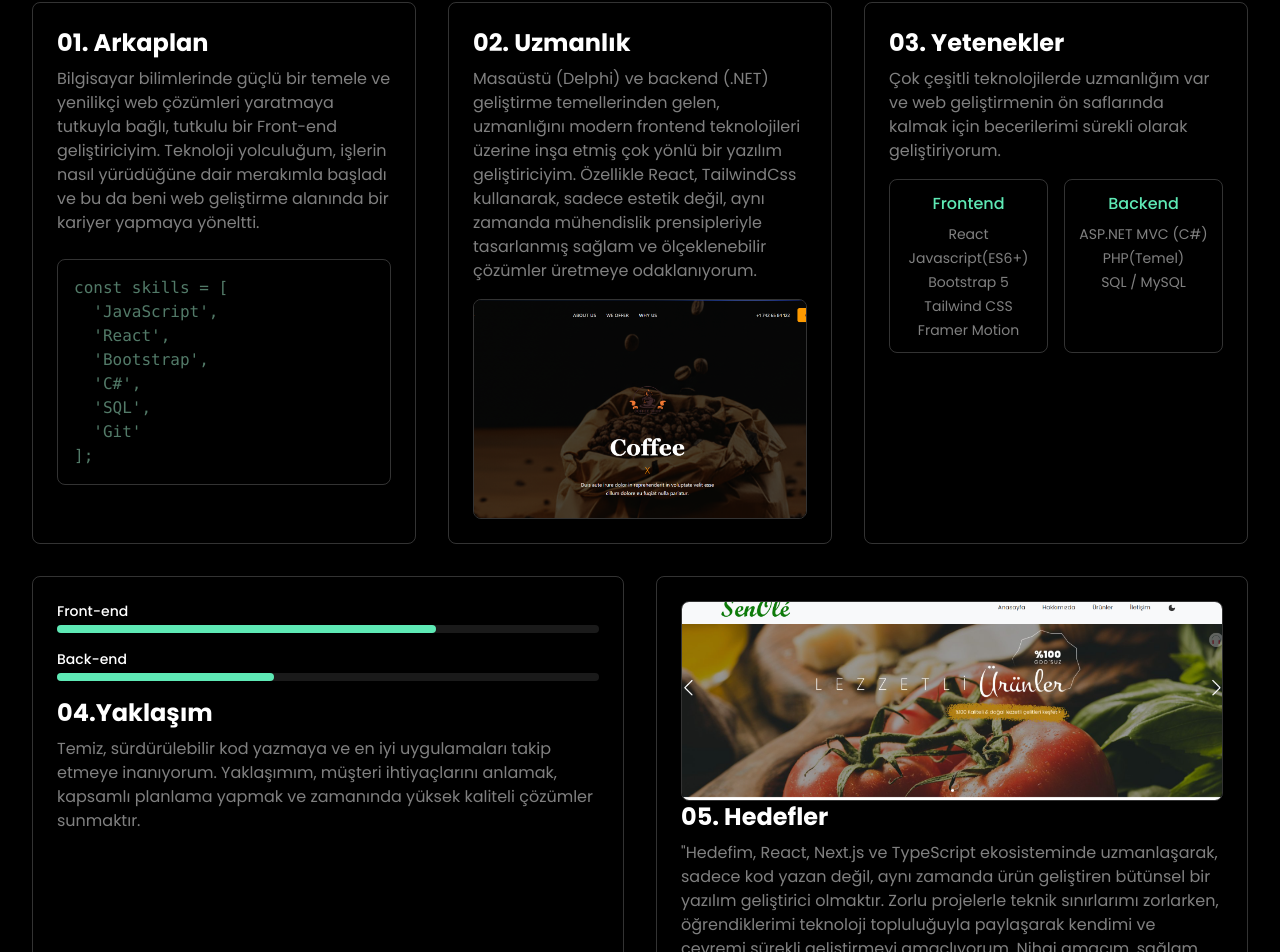
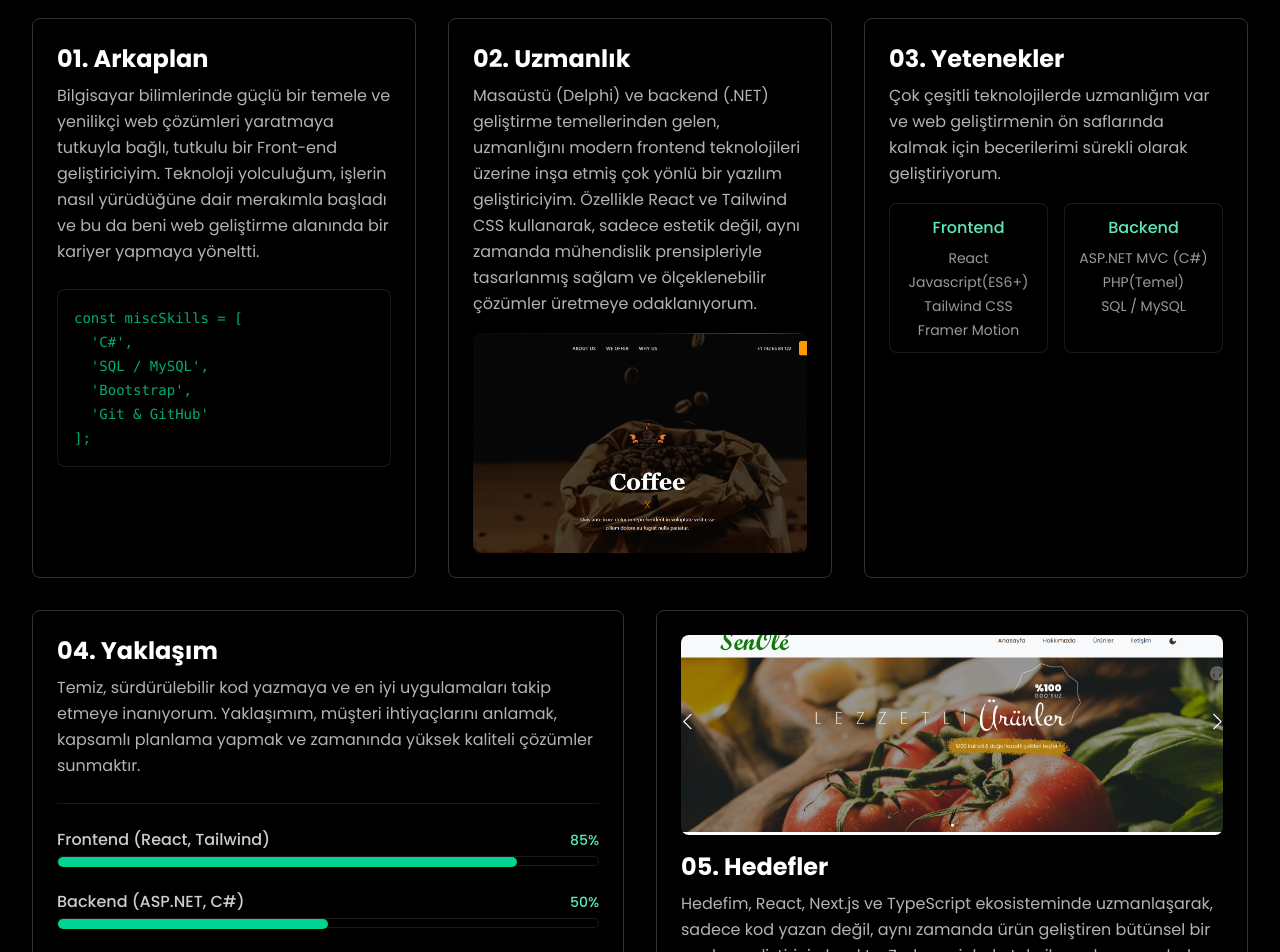
Before and after one commit to EnderKaran/Portfolio-Website, a React (Vite) app in the folder website/: page / in a window 1280 px wide. Shown: the part 922-1874 px from the top of the page. Built offline with nearby package versions, Linux system fonts and the light colour scheme.

Commit message:
about kısmına ve navbar kısmına progress bar entegre ettim

```diff
--- /dev/null
+++ b/website/src/components/SkillProgressBar.jsx
@@ -0,0 +1,35 @@
+import React from 'react';
+import { motion } from 'framer-motion';
+
+export const SkillProgressBar = ({ skill, percentage }) => {
+  return (
+    <div className="w-full">
+
+      <div className="flex justify-between items-center mb-1">
+        <p className="text-base font-medium text-white/80">{skill}</p>
+        <p className="text-sm font-medium text-emerald-300">{percentage}%</p>
+      </div>
+
+
+      <div className="w-full bg-black/30 rounded-full h-2.5 border border-white/10">
+
+
+        <motion.div
+          className="bg-emerald-400 h-2.5 rounded-full"
+
+          initial={{ width: '0%' }}
+
+          whileInView={{ width: `${percentage}%` }}
+
+          viewport={{ once: true }}
+
+          transition={{
+            duration: 1.5,
+            ease: "easeInOut",
+            delay: 0.2,
+          }}
+        />
+      </div>
+    </div>
+  );
+};
--- a/website/src/pages/About.jsx
+++ b/website/src/pages/About.jsx
@@ -1,49 +1,48 @@
-import project1 from "../assets/images/project-1.png"
-import project2 from "../assets/images/project-2.png"
+import { SkillProgressBar } from '../components/SkillProgressBar';
+import project1 from "../assets/images/project-1.png";
+import project2 from "../assets/images/project-2.png";
 
 export const About = () => {
     return (
         <section id="about" className="text-white p-8">
-            <h2 className="text-6xl font-bold mb-8">
+            <h2 className="text-6xl font-bold mb-12 text-center">
                 Hakkım<span className="text-emerald-300">da</span>
             </h2>
 
-            <div className="grid grid-cols-1 md:grid-cols-3 gap-8">
+
+            <div className="grid grid-cols-1 md:grid-cols-2 lg:grid-cols-3 gap-8">
+
+
                 <div className="border border-white/20 rounded-lg p-6">
                     <h3 className="text-2xl font-bold mb-2">01. Arkaplan</h3>
-                    <p className="text-white/50 mb-6">
-                        Bilgisayar bilimlerinde güçlü bir temele ve yenilikçi web çözümleri yaratmaya tutkuyla bağlı, tutkulu bir Front-end geliştiriciyim.
-                        Teknoloji yolculuğum, işlerin nasıl yürüdüğüne dair merakımla başladı ve bu da beni web geliştirme alanında bir kariyer yapmaya yöneltti.
+                    <p className="text-white/70 mb-6 leading-relaxed">
+                        Bilgisayar bilimlerinde güçlü bir temele ve yenilikçi web çözümleri yaratmaya tutkuyla bağlı, tutkulu bir Front-end geliştiriciyim. Teknoloji yolculuğum, işlerin nasıl yürüdüğüne dair merakımla başladı ve bu da beni web geliştirme alanında bir kariyer yapmaya yöneltti.
                     </p>
-
-                    <div className="rounded-lg p-4 mb-4 border border-white/20">
-                        <code className="text-emerald-200/50">
-                            const skills = [
+                    <div className="rounded-lg p-4 border border-white/10 bg-black/20">
+                        <code className="text-emerald-400/80 text-sm">
+                            const miscSkills = [
                             <br />
-                            &nbsp;&nbsp;'JavaScript',
+                            &nbsp;&nbsp;'C#',
                             <br />
-                            &nbsp;&nbsp;'React',
+                            &nbsp;&nbsp;'SQL / MySQL',
                             <br />
                             &nbsp;&nbsp;'Bootstrap',
                             <br />
-                            &nbsp;&nbsp;'C#',
-                            <br />
-                            &nbsp;&nbsp;'SQL',
-                            <br />
-                            &nbsp;&nbsp;'Git'
+                            &nbsp;&nbsp;'Git & GitHub'
                             <br />
                             ];
                         </code>
                     </div>
                 </div>
 
+
                 <div className="border border-white/20 rounded-lg p-6">
                     <h3 className="text-2xl font-bold mb-2">02. Uzmanlık</h3>
-                    <p className="text-white/50">
-                        Masaüstü (Delphi) ve backend (.NET) geliştirme temellerinden gelen, uzmanlığını modern frontend teknolojileri üzerine inşa etmiş çok yönlü bir yazılım geliştiriciyim. Özellikle React, TailwindCss kullanarak, sadece estetik değil, aynı zamanda mühendislik prensipleriyle tasarlanmış sağlam ve ölçeklenebilir çözümler üretmeye odaklanıyorum.
+                    <p className="text-white/70 leading-relaxed">
+                        Masaüstü (Delphi) ve backend (.NET) geliştirme temellerinden gelen, uzmanlığını modern frontend teknolojileri üzerine inşa etmiş çok yönlü bir yazılım geliştiriciyim. Özellikle React ve Tailwind CSS kullanarak, sadece estetik değil, aynı zamanda mühendislik prensipleriyle tasarlanmış sağlam ve ölçeklenebilir çözümler üretmeye odaklanıyorum.
                     </p>
 
-                    <div className="mt-4 relative border border-white/20 rounded-lg p-4 h-[220px] overflow-hidden">
+                    <div className="mt-4 relative rounded-lg h-[220px] overflow-hidden">
                         <img
                             src={project1}
                             alt="Project 1"
@@ -52,89 +51,69 @@ export const About = () => {
                     </div>
                 </div>
 
-                <div className="border border-white/20 rounded-lg p-6">
+
+                <div className="border border-white/20 rounded-lg p-6 lg:col-span-1"> {/* Gerekirse düzeni ayarlayın */}
                     <h3 className="text-2xl font-bold mb-2">03. Yetenekler</h3>
-                    <p className="text-white/50 mb-4">
+                    <p className="text-white/70 mb-4 leading-relaxed">
                         Çok çeşitli teknolojilerde uzmanlığım var ve web geliştirmenin ön saflarında kalmak için becerilerimi sürekli olarak geliştiriyorum.
                     </p>
-
                     <div className="grid grid-cols-2 text-center gap-4">
-                        <div className="border border-white/20 rounded-lg p-3">
+                        <div className="border border-white/10 bg-black/20 rounded-lg p-3">
                             <h4 className="text-emerald-300 font-medium mb-2">Frontend</h4>
-                            <ul className="text-white/50 space-y-1 text-sm">
+                            <ul className="text-white/60 space-y-1 text-sm">
                                 <li>React</li>
                                 <li>Javascript(ES6+)</li>
-                                <li>Bootstrap 5</li>
                                 <li>Tailwind CSS</li>
                                 <li>Framer Motion</li>
                             </ul>
                         </div>
-
-                        <div className="border border-white/20 rounded-lg p-3">
+                        <div className="border border-white/10 bg-black/20 rounded-lg p-3">
                             <h4 className="text-emerald-300 font-medium mb-2">Backend</h4>
-                            <ul className="text-white/50 space-y-1 text-sm">
+                            <ul className="text-white/60 space-y-1 text-sm">
                                 <li>ASP.NET MVC (C#)</li>
                                 <li>PHP(Temel)</li>
                                 <li>SQL / MySQL</li>
                             </ul>
                         </div>
-
                     </div>
                 </div>
             </div>
 
+
             <div className="grid grid-cols-1 md:grid-cols-2 gap-8 mt-8">
+
+
                 <div className="border border-white/20 rounded-lg p-6">
-                    <div className="space-y-4">
-
-                        <div>
-                            <label className="block text-sm font-medium mb-1">
-                                Front-end
-                            </label>
-                            <div className="w-full bg-white/10 rounded-full h-2">
-                                <div
-                                    className="bg-emerald-300 h-2 rounded-full"
-                                    style={{ width: "70%" }}
-                                ></div>
-                            </div>
-                        </div>
-
-                        <div>
-                            <label className="block text-sm font-medium mb-1">
-                                Back-end
-                            </label>
-                            <div className="w-full bg-white/10 rounded-full h-2">
-                                <div
-                                    className="bg-emerald-300 h-2 rounded-full"
-                                    style={{ width: "40%" }}
-                                ></div>
-                            </div>
-                        </div>
-                    </div>
-                    <h3 className="text-2xl font-bold mt-4 mb-2">04.Yaklaşım</h3>
-                    <p className="text-white/50">
+                    <h3 className="text-2xl font-bold mb-2">04. Yaklaşım</h3>
+                    <p className="text-white/70 mb-6 leading-relaxed">
                         Temiz, sürdürülebilir kod yazmaya ve en iyi uygulamaları takip etmeye inanıyorum. Yaklaşımım, müşteri ihtiyaçlarını anlamak, kapsamlı planlama yapmak ve zamanında yüksek kaliteli çözümler sunmaktır.
                     </p>
+
+                    <div className="space-y-6 mt-6 border-t border-white/10 pt-6">
+                        <SkillProgressBar skill="Frontend (React, Tailwind)" percentage={85} />
+                        <SkillProgressBar skill="Backend (ASP.NET, C#)" percentage={50} />
+                        <SkillProgressBar skill="UI/UX Design (Figma)" percentage={65} />
+                    </div>
                 </div>
 
+                {/* 05. Hedefler Kartı */}
                 <div className="border border-white/20 rounded-lg p-6 flex flex-col justify-between">
-                    <div className="relative border border-white/20 rounded-lg p-4 h-[200px] overflow-hidden">
+
+                    <div className="relative rounded-lg h-[200px] overflow-hidden mb-4">
                         <img
                             src={project2}
                             alt="Project 2"
                             className="absolute inset-0 w-full h-full object-cover"
                         />
                     </div>
-
                     <div>
                         <h3 className="text-2xl font-bold mb-2">05. Hedefler</h3>
-                        <p className="text-white/50">
-                            "Hedefim, React, Next.js ve TypeScript ekosisteminde uzmanlaşarak, sadece kod yazan değil, aynı zamanda ürün geliştiren bütünsel bir yazılım geliştirici olmaktır. Zorlu projelerle teknik sınırlarımı zorlarken, öğrendiklerimi teknoloji topluluğuyla paylaşarak kendimi ve çevremi sürekli geliştirmeyi amaçlıyorum. Nihai amacım, sağlam, ölçeklenebilir ve kullanıcı odaklı web uygulamaları inşa eden, aranan bir geliştirici olmaktır."
+                        <p className="text-white/70 leading-relaxed">
+                            Hedefim, React, Next.js ve TypeScript ekosisteminde uzmanlaşarak, sadece kod yazan değil, aynı zamanda ürün geliştiren bütünsel bir yazılım geliştirici olmaktır. Zorlu projelerle teknik sınırlarımı zorlarken, öğrendiklerimi teknoloji topluluğuyla paylaşarak kendimi ve çevremi sürekli geliştirmeyi amaçlıyorum.
                         </p>
                     </div>
-
                 </div>
             </div>
         </section>
-    )
-}
+    );
+};
```
Also changed, not shown: website/src/components/Navbar.jsx (+19 -0 lines).
